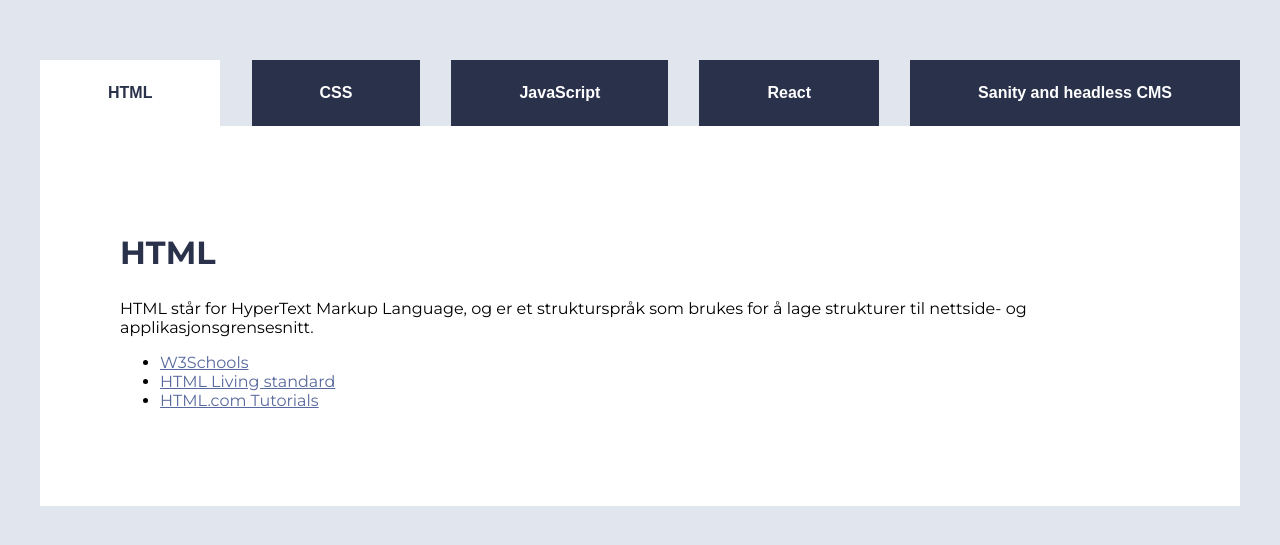
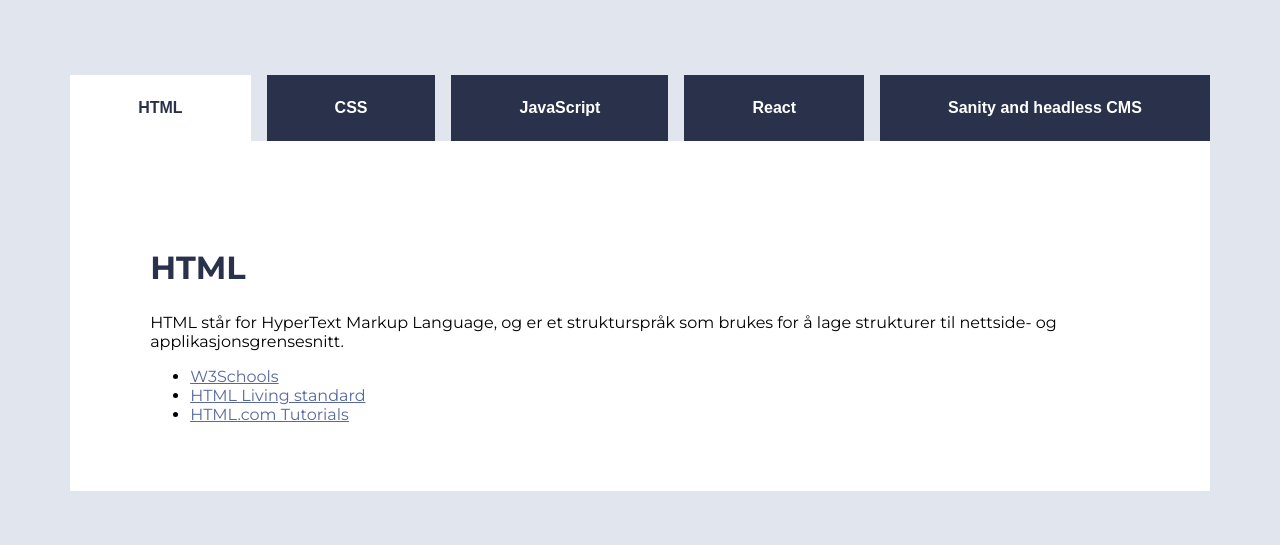
Before and after one commit to Vilped1/UIN23ak3_resourceapp_group13, a React (Vite) app in the folder arbeidskrav_3/: page /html in a window 1280 px wide. Shown: the part 117-662 px from the top of the page. Built offline with nearby package versions, Linux system fonts and the light colour scheme.

Commit message:
Fiksa?
Fiksa det at den hoppet sånn

```diff
--- a/arbeidskrav_3/src/styles/Main.scss
+++ b/arbeidskrav_3/src/styles/Main.scss
@@ -7,7 +7,6 @@ body {
     justify-content: center;
     height: 100dvh;
     align-items: center;
-    text-decoration: none;
     margin:0;
 
     #cardbox {
@@ -17,9 +16,7 @@ body {
 
         main {
             background-color: $white;
-            min-height: 350px;
-            // font-size: 1rem;
-            // text-align: left;
+            max-height: 350px;
 
             article {
                 padding: 5rem;
@@ -29,6 +26,10 @@ body {
                     color: $darkblue;
                 }
 
+                p {
+                    max-width: 60rem;
+                }
+
                 a {
                     color: $lightblue;
 
@@ -36,10 +37,6 @@ body {
                         color: rgb(45, 19, 86);
                     }
                 }
-
-                // h1, p, ul {
-                //     margin-bottom: 1rem;
-                // }
             }
         }
     }
--- a/arbeidskrav_3/src/styles/Nav.scss
+++ b/arbeidskrav_3/src/styles/Nav.scss
@@ -10,16 +10,13 @@
     gap: 1rem;
     align-items: center;
     font-family: Arial, Helvetica, sans-serif;
-    // min-width: 1200px;
 
     .menubutton {
         display: inline-block;
         background-color: $darkblue;
         color: $white;
-        // font-size: 1rem;
         font-weight: 800;
         padding: 1.5rem 4.25rem;
-        border: none;
         cursor: pointer;
         transition: background-color 0.5s ease;
         text-decoration: none;
```
